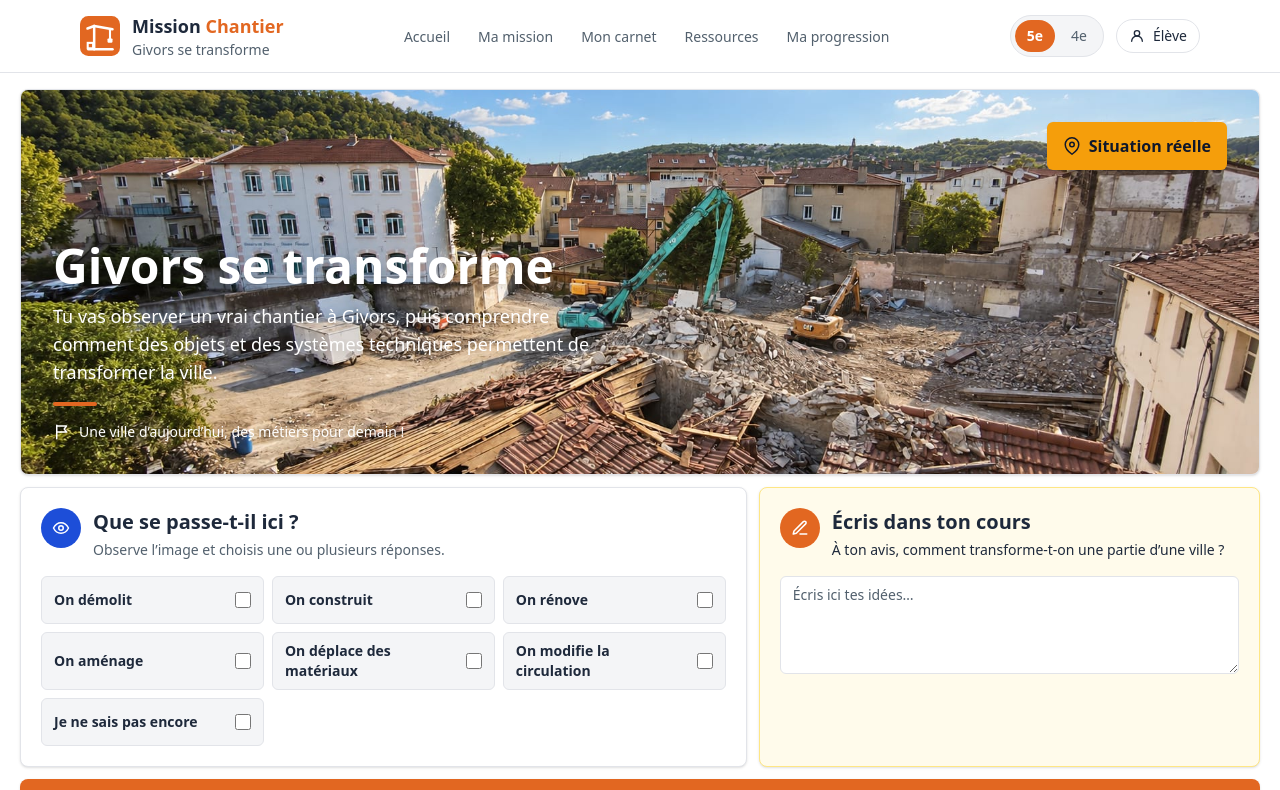
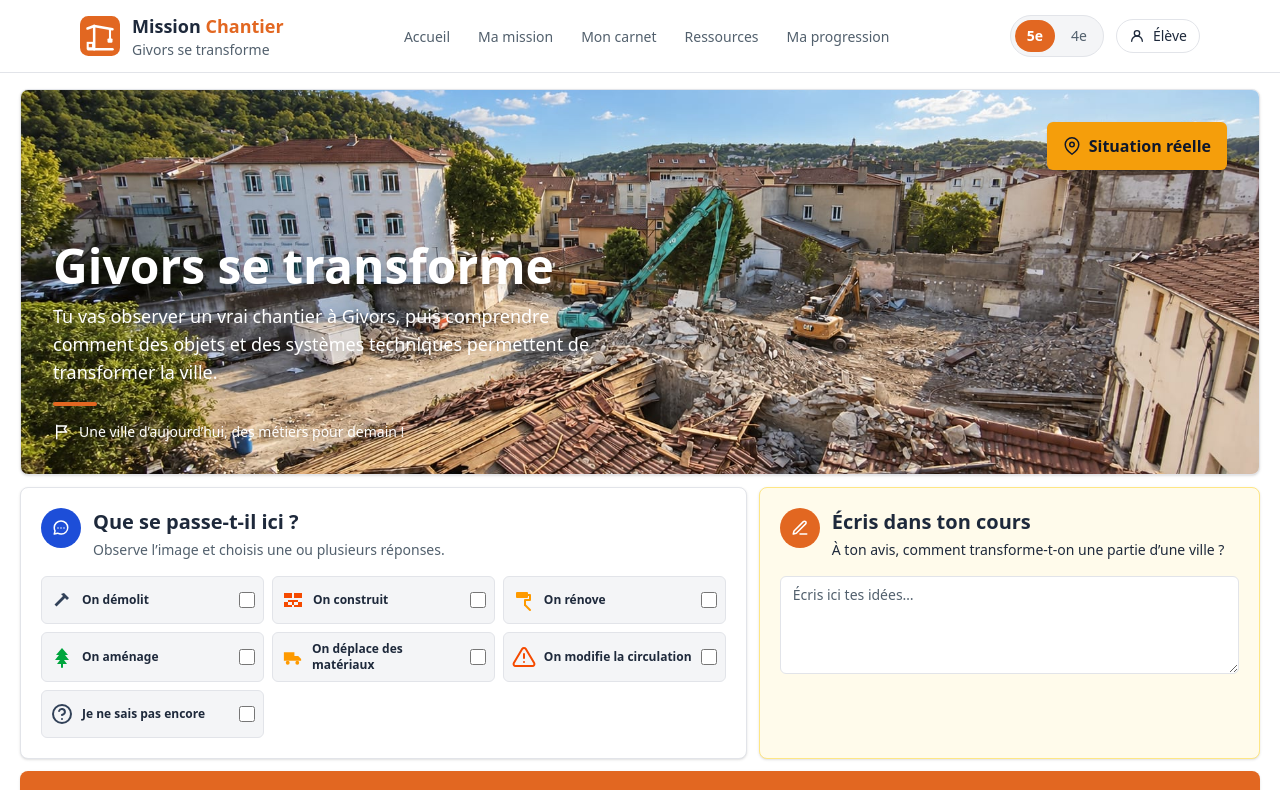
Before and after one commit to ydimauro/mission-chantier, a Next.js app: page / in a window 1280 px wide. Shown: the top 790 px of the page. Built offline with nearby package versions, Linux system fonts and the light colour scheme.

Commit message:
feat: illustrer les choix d’observation

```diff
--- a/src/app/HomeClient.tsx
+++ b/src/app/HomeClient.tsx
@@ -3,9 +3,28 @@
 import { useState } from "react";
 import Image from "next/image";
 import Link from "next/link";
-import { EyeIcon, FlagIcon, MapPinIcon, PencilIcon, QuestionIcon } from "@/components/ui/icons";
+import { BricksIcon, FlagIcon, HammerIcon, MapPinIcon, MessageCircleIcon, PaintRollerIcon, PencilIcon, QuestionIcon, TreeIcon, TruckIcon, WarningIcon } from "@/components/ui/icons";
 import { CHANTIER_01 } from "@content/givors/media";
 import { HOME_CONTENT } from "@content/pages/placeholders";
+
+function ObservationChoiceIcon({ id }: { id: (typeof HOME_CONTENT.observationChoices)[number]["id"] }) {
+  switch (id) {
+    case "demolir":
+      return <HammerIcon className="h-6 w-6 text-slate-700" />;
+    case "construire":
+      return <BricksIcon className="h-6 w-6 text-orange-600" />;
+    case "renover":
+      return <PaintRollerIcon className="h-6 w-6 text-amber-500" />;
+    case "amenager":
+      return <TreeIcon className="h-6 w-6 text-green-600" />;
+    case "materiaux":
+      return <TruckIcon className="h-6 w-6 text-amber-500" />;
+    case "circulation":
+      return <WarningIcon className="h-6 w-6 text-orange-600" />;
+    case "inconnu":
+      return <QuestionIcon className="h-6 w-6 text-slate-700" />;
+  }
+}
 
 export function HomeClient() {
   const [selectedChoices, setSelectedChoices] = useState<string[]>([]);
@@ -38,16 +57,16 @@ export function HomeClient() {
       <section aria-label="Premières observations" className="grid gap-3 lg:grid-cols-[1.45fr_1fr]">
         <div className="rounded-lg border border-border bg-surface p-4 shadow-sm sm:p-5">
           <div className="flex items-start gap-3">
-            <span className="flex h-10 w-10 shrink-0 items-center justify-center rounded-full bg-real text-real-contrast"><EyeIcon /></span>
+            <span className="flex h-10 w-10 shrink-0 items-center justify-center rounded-full bg-real text-real-contrast"><MessageCircleIcon /></span>
             <div>
               <h2 className="text-xl font-bold text-ink">{HOME_CONTENT.observationTitle}</h2>
               <p className="mt-1 text-sm text-ink-muted">{HOME_CONTENT.observationPrompt}</p>
             </div>
           </div>
-          <div className="mt-4 grid gap-2 sm:grid-cols-2 xl:grid-cols-3">
+          <div className="mt-4 grid grid-cols-3 gap-2">
             {HOME_CONTENT.observationChoices.map((choice) => (
-              <label key={choice.id} className="flex min-h-12 cursor-pointer items-center justify-between gap-3 rounded-md border border-border bg-surface-muted px-3 py-2 text-sm font-semibold text-ink hover:border-brand">
-                <span>{choice.label}</span>
+              <label key={choice.id} className="flex min-h-12 cursor-pointer items-center justify-between gap-2 rounded-md border border-border bg-surface-muted px-2 py-2 text-xs font-semibold leading-4 text-ink hover:border-brand">
+                <span className="flex items-center gap-2"><ObservationChoiceIcon id={choice.id} />{choice.label}</span>
                 <input type="checkbox" checked={selectedChoices.includes(choice.id)} onChange={() => toggleChoice(choice.id)} className="h-4 w-4 shrink-0 accent-brand" />
               </label>
             ))}
--- a/src/components/ui/icons.tsx
+++ b/src/components/ui/icons.tsx
@@ -115,6 +115,62 @@ export function EyeIcon({ className }: IconProps) {
   );
 }
 
+export function MessageCircleIcon({ className }: IconProps) {
+  return (
+    <svg {...commonProps} className={className}>
+      <path d="M21 11.5a8.38 8.38 0 0 1-9 8.5 9.8 9.8 0 0 1-4.5-1.1L3 20l1.1-4.1A8.38 8.38 0 0 1 3 11.5a9 9 0 0 1 18 0z" />
+      <line x1="8" y1="12" x2="8.01" y2="12" />
+      <line x1="12" y1="12" x2="12.01" y2="12" />
+      <line x1="16" y1="12" x2="16.01" y2="12" />
+    </svg>
+  );
+}
+
+export function HammerIcon({ className }: IconProps) {
+  return (
+    <svg {...commonProps} className={className}>
+      <path d="M14 5l5 5-2 2-2-2-8.5 8.5-2-2L13 8l-2-2 3-1z" fill="currentColor" stroke="none" />
+    </svg>
+  );
+}
+
+export function BricksIcon({ className }: IconProps) {
+  return (
+    <svg {...commonProps} className={className}>
+      <path d="M3 5h8v5H3zM13 5h8v5h-8zM7 12h10v5H7zM3 19h8v-5H3zM13 19h8v-5h-8z" fill="currentColor" stroke="none" />
+    </svg>
+  );
+}
+
+export function PaintRollerIcon({ className }: IconProps) {
+  return (
+    <svg {...commonProps} className={className}>
+      <rect x="4" y="4" width="12" height="6" rx="1" fill="currentColor" stroke="none" />
+      <path d="M16 7h2v5h-5v5" />
+      <line x1="13" y1="17" x2="18" y2="22" />
+    </svg>
+  );
+}
+
+export function TreeIcon({ className }: IconProps) {
+  return (
+    <svg {...commonProps} className={className}>
+      <path d="M12 3l6 7h-3l4 5h-5l3 4H7l3-4H5l4-5H6z" fill="currentColor" stroke="none" />
+      <path d="M12 19v3" />
+    </svg>
+  );
+}
+
+export function TruckIcon({ className }: IconProps) {
+  return (
+    <svg {...commonProps} className={className}>
+      <path d="M3 7h11v9H3zM14 11h4l3 3v2h-7z" fill="currentColor" stroke="none" />
+      <circle cx="7" cy="18" r="2" fill="currentColor" stroke="none" />
+      <circle cx="17" cy="18" r="2" fill="currentColor" stroke="none" />
+    </svg>
+  );
+}
+
 export function LightbulbIcon({ className }: IconProps) {
   return (
     <svg {...commonProps} className={className}>
```
